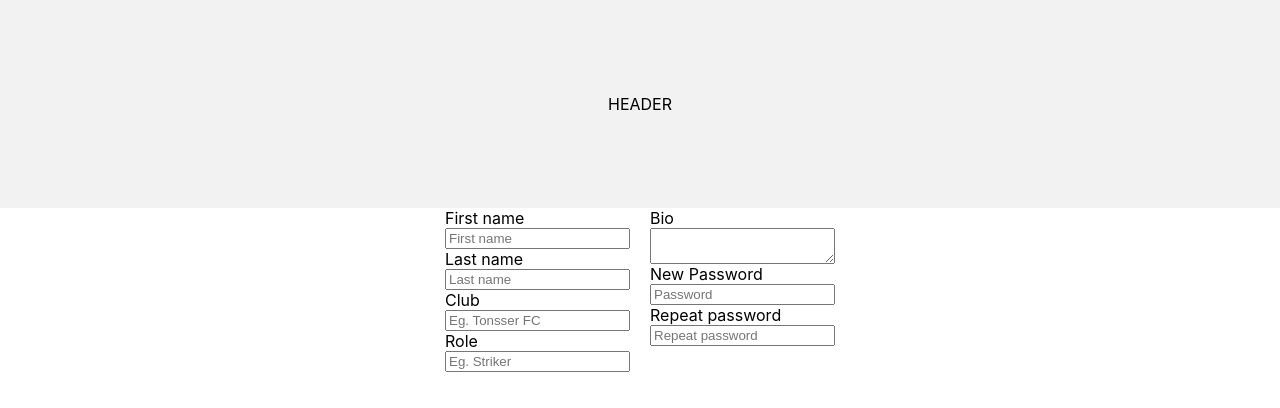
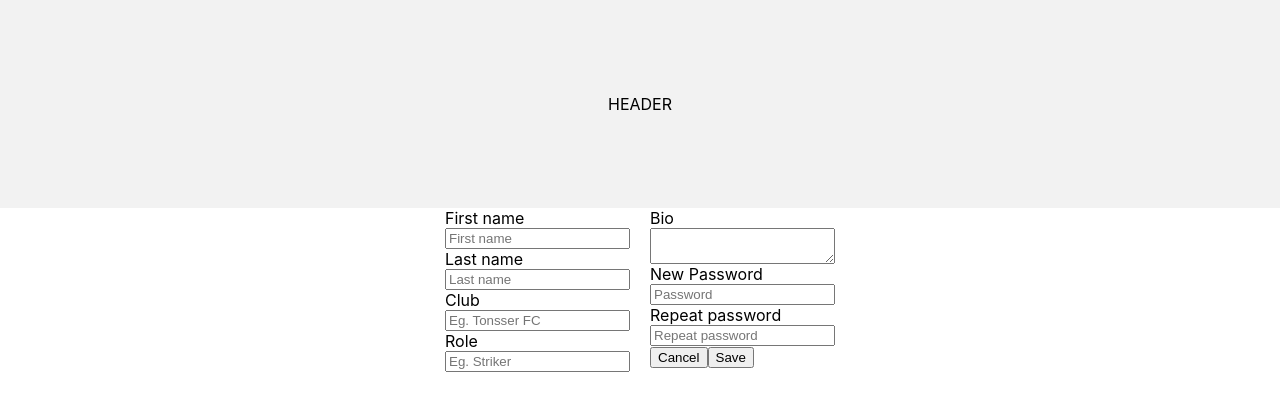
Before and after one commit to ruanha/tonsser, a React (Create React App) app: page / in a window 1280 px wide. Shown: the top 408 px of the page. Built offline with nearby package versions, Linux system fonts and the light colour scheme.

Commit message:
add cancel and save buttons

```diff
--- a/src/components/Profile.tsx
+++ b/src/components/Profile.tsx
@@ -40,6 +40,10 @@ export default function Profile() {
           id="repeat-password"
           placeholder="Repeat password"
         />
+        <div>
+          <button>Cancel</button>
+          <button>Save</button>
+        </div>
       </div>
     </form>
   );
```
